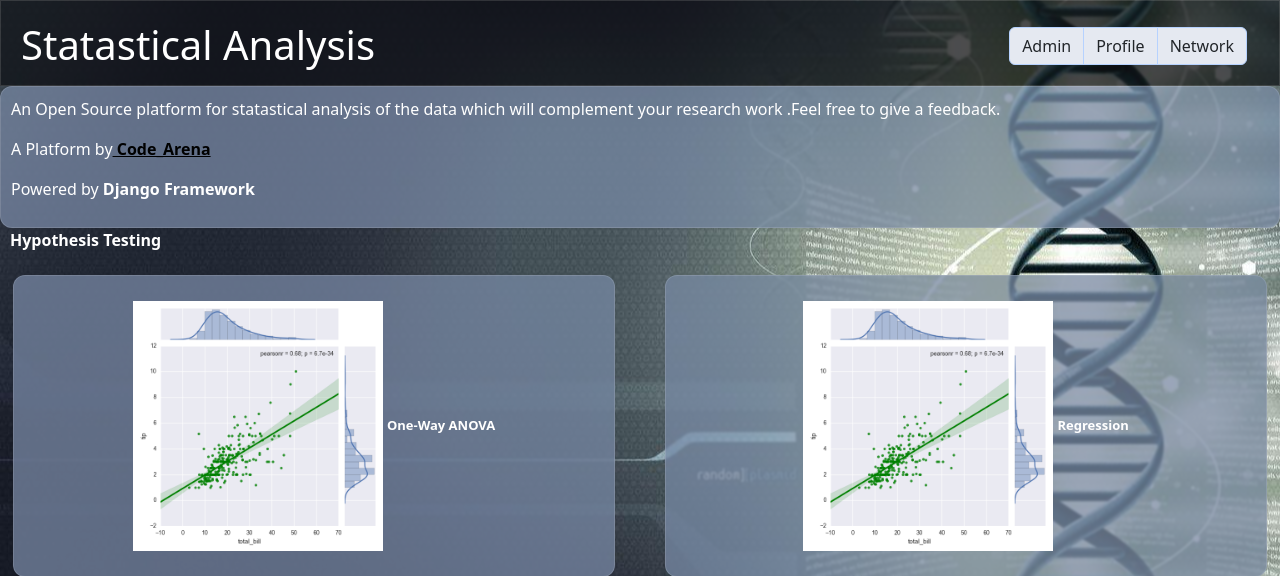
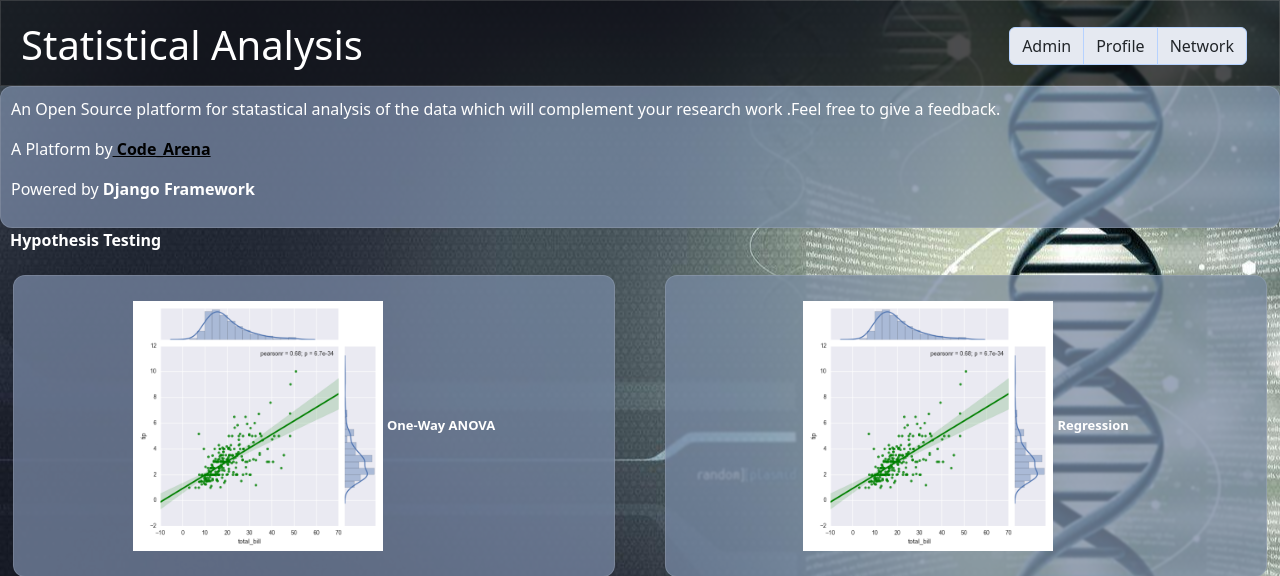
Before and after one commit to AnubhavSharma09/open_source, a Django app: page / in a window 1280 px wide. Shown: the top 576 px of the page. Run offline with Django 4.2, Linux system fonts and the light colour scheme.

Commit message:
done
done

```diff
--- a/runtest/templates/runtest/common/header.html
+++ b/runtest/templates/runtest/common/header.html
@@ -11,7 +11,7 @@
 <meta name="viewport" content="width=device-width, initial-scale=1">
 <link href="{% static 'CSS/index.css' %}" rel="stylesheet">
 
-<title>Test Server</title>
+<title>Stat Server</title>
 </head>
 <body>
 <div class=".container-fluid card" style="padding: 20px; border-radius: 0px;">
--- a/runtest/templates/runtest/index.html
+++ b/runtest/templates/runtest/index.html
@@ -15,7 +15,7 @@
 </head>
 <body>
 <div class=".container-fluid card_2" style="padding: 20px; border-radius: 0px;">
-    <h1 style="text-align: left;width: fit-content;"> Statastical Analysis</h1>
+    <h1 style="text-align: left;width: fit-content;"> Statistical Analysis</h1>
     <div class="container" style="text-align: right;margin-right: 0px; width: fit-content;vertical-align: top;margin-top: -50px; ">
 <div class="btn-group " >
     <a href="/admin" class="btn btn " aria-current="page" id="top-button">Admin</a>
```
